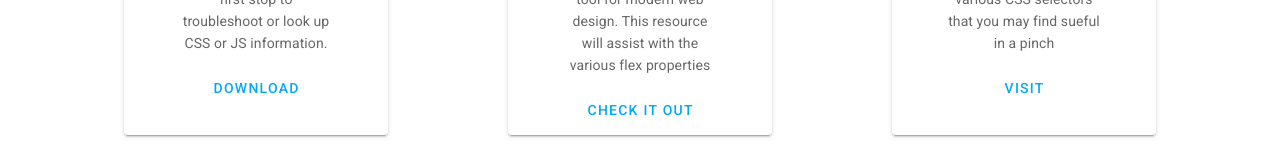
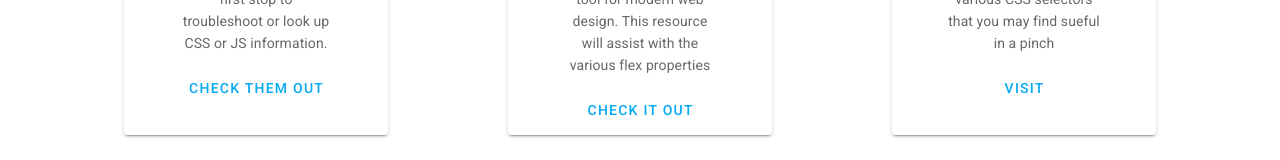
Before and after one commit to WhalenSITHS/Nuxt-playground, a Nuxt app in the folder whalen-site/: page /Resources in a window 1280 px wide. Shown: the part 1117-1277 px from the top of the page. Built offline with nearby package versions, Linux system fonts and the light colour scheme.

Commit message:
mdn tweak

```diff
--- a/whalen-site/components/CSSResources.vue
+++ b/whalen-site/components/CSSResources.vue
@@ -11,7 +11,7 @@
           <v-card-text
             class="card-text"
           >MDN Should be your first stop to troubleshoot or look up CSS or JS information.</v-card-text>
-          <v-btn @click="onClickMDN()" text color="#03A9F4">Download</v-btn>
+          <v-btn @click="onClickMDN()" text color="#03A9F4">Check Them Out</v-btn>
         </v-card>
       </v-col>
 
```
